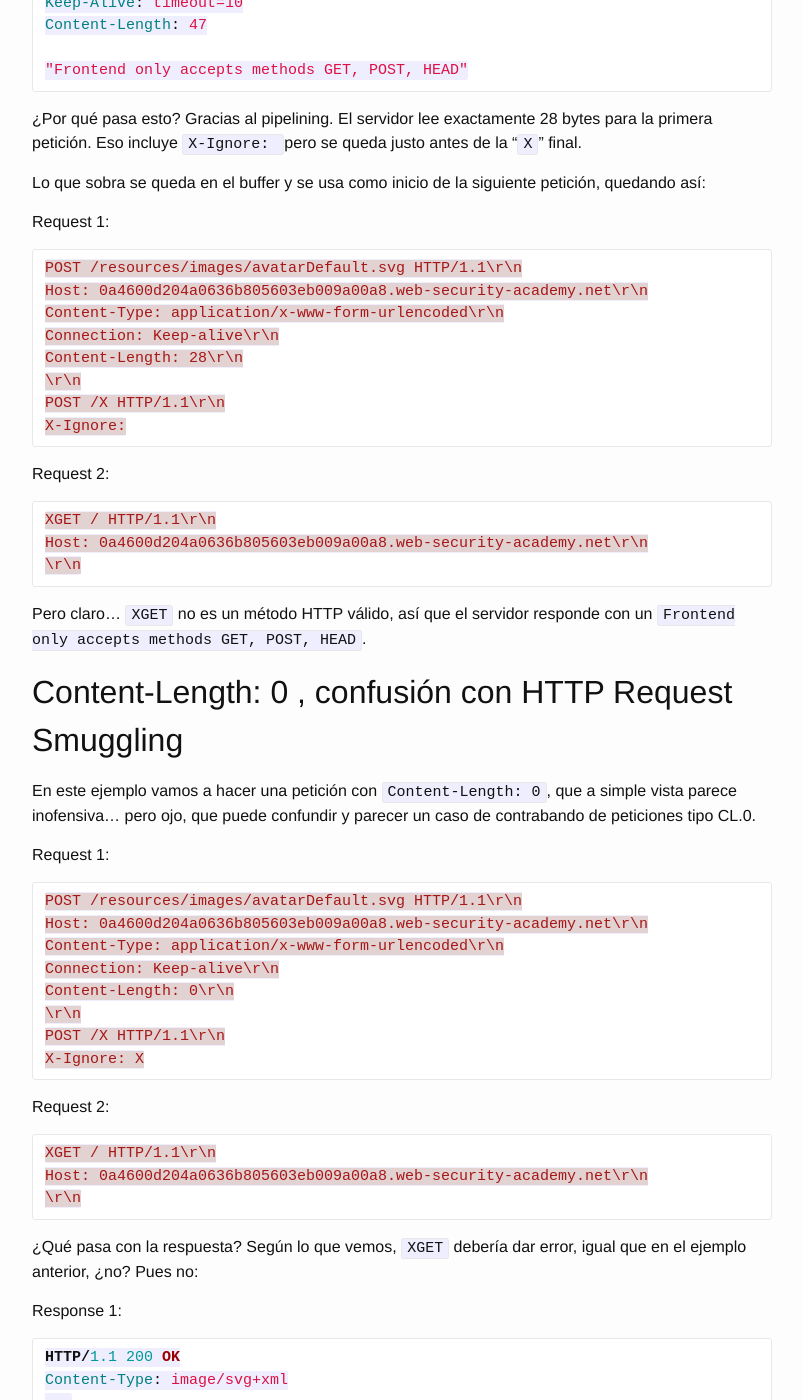
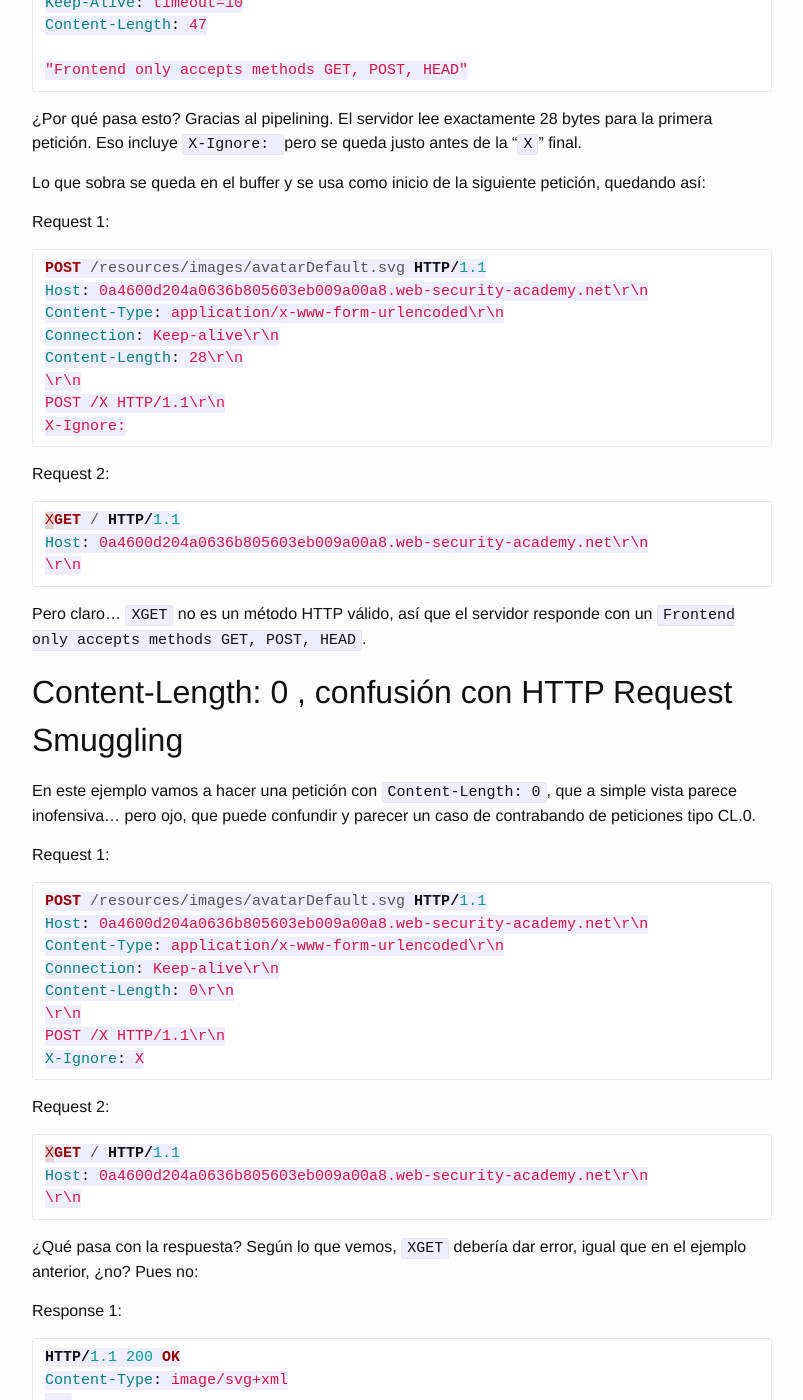
Before and after one commit to B3XAL/b3xal.github.io, a Jekyll site: the page built from _posts/2025-08-12-pipelining-vs-smuggling.md, in a window 1280 px wide and 1400 px high, scrolled down 3263 px. Shown: the whole window, without its empty margins (238-1041 px from the left). Built offline with Jekyll 4.4.1, drawn with Linux system fonts in a browser that asks for light colours; some of the changed text lies outside the part shown.

Commit message:
Update 2025-08-12-pipelining-vs-smuggling.md

````diff
--- a/_posts/2025-08-12-pipelining-vs-smuggling.md
+++ b/_posts/2025-08-12-pipelining-vs-smuggling.md
@@ -26,10 +26,10 @@ HTTP/1.1 permite mandar varias peticiones seguidas sin esperar la respuesta de c
 **Ejemplo básico:**
 
 ```http
-GET /index.html HTTP/1.1\r\n
+GET /index.html HTTP/1.1
 Host: example.com\r\n
 \r\n
-GET /robots.txt HTTP/1.1\r\n
+GET /robots.txt HTTP/1.1
 Host: example.com\r\n
 \r\n
 ```
@@ -65,7 +65,7 @@ Si algo no cuadra, el servidor se queda esperando más bytes en el flujo TCP.
 
 Request 1:
 ```http
-POST /resources/images/avatarDefault.svg HTTP/1.1\r\n
+POST /resources/images/avatarDefault.svg HTTP/1.1
 Host: 0a4600d204a0636b805603eb009a00a8.web-security-academy.net\r\n
 Content-Type: application/x-www-form-urlencoded\r\n
 Content-Length: 400\r\n
@@ -101,7 +101,7 @@ Sigamos profundizando en Pipelining
 Request 1:
 
 ```http
-POST /resources/images/avatarDefault.svg HTTP/1.1\r\n
+POST /resources/images/avatarDefault.svg HTTP/1.1
 Host: 0a4600d204a0636b805603eb009a00a8.web-security-academy.net\r\n
 Content-Type: application/x-www-form-urlencoded\r\n
 Connection: Keep-alive\r\n
@@ -113,7 +113,7 @@ X-Ignore: X
 
 Request 2:
 ```http
-GET / HTTP/1.1\r\n
+GET / HTTP/1.1
 Host: 0a4600d204a0636b805603eb009a00a8.web-security-academy.net\r\n
 \r\n
 ```
@@ -147,7 +147,7 @@ Lo que sobra se queda en el buffer y se usa como inicio de la siguiente petició
 
 Request 1:
 ```http
-POST /resources/images/avatarDefault.svg HTTP/1.1\r\n
+POST /resources/images/avatarDefault.svg HTTP/1.1
 Host: 0a4600d204a0636b805603eb009a00a8.web-security-academy.net\r\n
 Content-Type: application/x-www-form-urlencoded\r\n
 Connection: Keep-alive\r\n
@@ -159,7 +159,7 @@ X-Ignore:
 
 Request 2:
 ```http
-XGET / HTTP/1.1\r\n
+XGET / HTTP/1.1
 Host: 0a4600d204a0636b805603eb009a00a8.web-security-academy.net\r\n
 \r\n
 ```
@@ -172,7 +172,7 @@ En este ejemplo vamos a hacer una petición con `Content-Length: 0`, que a simpl
 
 Request 1:
 ```http
-POST /resources/images/avatarDefault.svg HTTP/1.1\r\n
+POST /resources/images/avatarDefault.svg HTTP/1.1
 Host: 0a4600d204a0636b805603eb009a00a8.web-security-academy.net\r\n
 Content-Type: application/x-www-form-urlencoded\r\n
 Connection: Keep-alive\r\n
@@ -183,7 +183,7 @@ X-Ignore: X
 ```
 Request 2:
 ```http
-XGET / HTTP/1.1\r\n
+XGET / HTTP/1.1
 Host: 0a4600d204a0636b805603eb009a00a8.web-security-academy.net\r\n
 \r\n
 ```
@@ -217,7 +217,7 @@ Lo que el servidor realmente ve es esto:
 
 Request 1:
 ```http
-POST /resources/images/avatarDefault.svg HTTP/1.1\r\n
+POST /resources/images/avatarDefault.svg HTTP/1.1
 Host: 0a4600d204a0636b805603eb009a00a8.web-security-academy.net\r\n
 Content-Type: application/x-www-form-urlencoded\r\n
 Connection: Keep-alive\r\n
@@ -228,7 +228,7 @@ Content-Length: 0\r\n
 Request 2 (lo que queda en el buffer junto con la siguiente petición):
 
 ```http
-POST /X HTTP/1.1\r\n
+POST /X HTTP/1.1
 X-Ignore: XXGET / HTTP/1.1\r\n
 Host: 0a4600d204a0636b805603eb009a00a8.web-security-academy.net\r\n
 \r\n
@@ -257,7 +257,7 @@ En este caso vamos a ver un ejemplo de tipo CL.0.
 
 Request 1:
 ```http
-POST /resources/images/avatarDefault.svg HTTP/1.1\r\n
+POST /resources/images/avatarDefault.svg HTTP/1.1
 Host: 0aaf00fc04369b408159178a00b00064.web-security-academy.net\r\n
 Content-Type: application/x-www-form-urlencoded\r\n
 Connection: Keep-alive\r\n
@@ -268,7 +268,7 @@ X-Ignore: X\
 ```
 Request 2:
 ```http
-GET / HTTP/1.1\r\n
+GET / HTTP/1.1
 Host: 0aaf00fc04369b408159178a00b00064.web-security-academy.net\r\n
 \r\n
 ```
````
